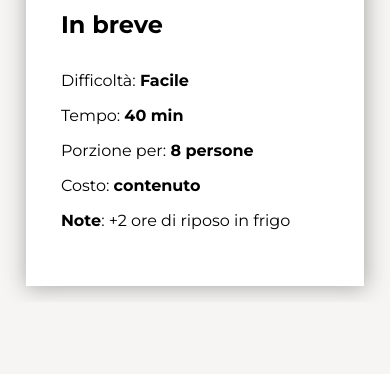
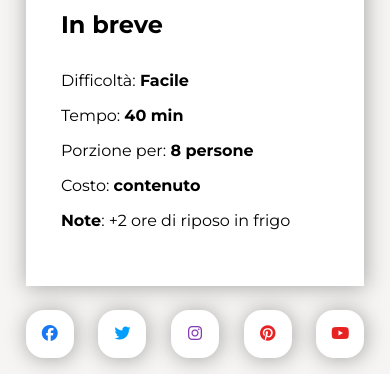
Before and after one commit to MarcoProstamo/htmlcss-responsive-layout, a plain HTML site: page index.html in a window 390 px wide. Shown: the part 626-1000 px from the top of the page. Before the commit the page ends 928 px from the top, so only its background shows below. Drawn offline with Linux system fonts and the light colour scheme.

Commit message:
Add → Added Social Section - Mobile

```diff
--- a/css/style.css
+++ b/css/style.css
@@ -128,3 +128,40 @@ body {
 .video-section .row span:last-child {
   margin-bottom: 3.5rem;
 }
+
+/* # Social Section */
+
+.social-section ul {
+  list-style: none;
+  display: flex;
+  justify-content: space-between;
+  align-items: center;
+  width: 100%;
+  margin-top: 1.5rem;
+}
+
+.social-section ul li {
+  background-color: white;
+  width: 3rem;
+  aspect-ratio: 1;
+  border-radius: 18px;
+  text-align: center;
+  line-height: 3rem;
+  box-shadow: 1px 1px 20px 1px #aaa;
+}
+
+.color-fb {
+  color: #1a77f2;
+}
+
+.color-x {
+  color: #009eff;
+}
+
+.color-insta {
+  color: #833ab4;
+}
+
+.color-pinterest-yt {
+  color: #e62222;
+}
--- a/index.html
+++ b/index.html
@@ -67,6 +67,32 @@
             <span><strong>Note</strong>: +2 ore di riposo in frigo</span>
           </div>
         </section>
+
+        <section class="social-section">
+          <ul>
+            <li>
+              <a href="#">
+                <i class="color-fb fa-brands fa-facebook"></i>
+              </a>
+            </li>
+            <li>
+              <a href="#"><i class="color-x fa-brands fa-twitter"></i></a>
+            </li>
+            <li>
+              <a href="#"><i class="color-insta fa-brands fa-instagram"></i></a>
+            </li>
+            <li>
+              <a href="#"
+                ><i class="color-pinterest-yt fa-brands fa-pinterest"></i
+              ></a>
+            </li>
+            <li>
+              <a href="#"
+                ><i class="color-pinterest-yt fa-brands fa-youtube"></i
+              ></a>
+            </li>
+          </ul>
+        </section>
       </div>
     </main>
     <footer></footer>
```
